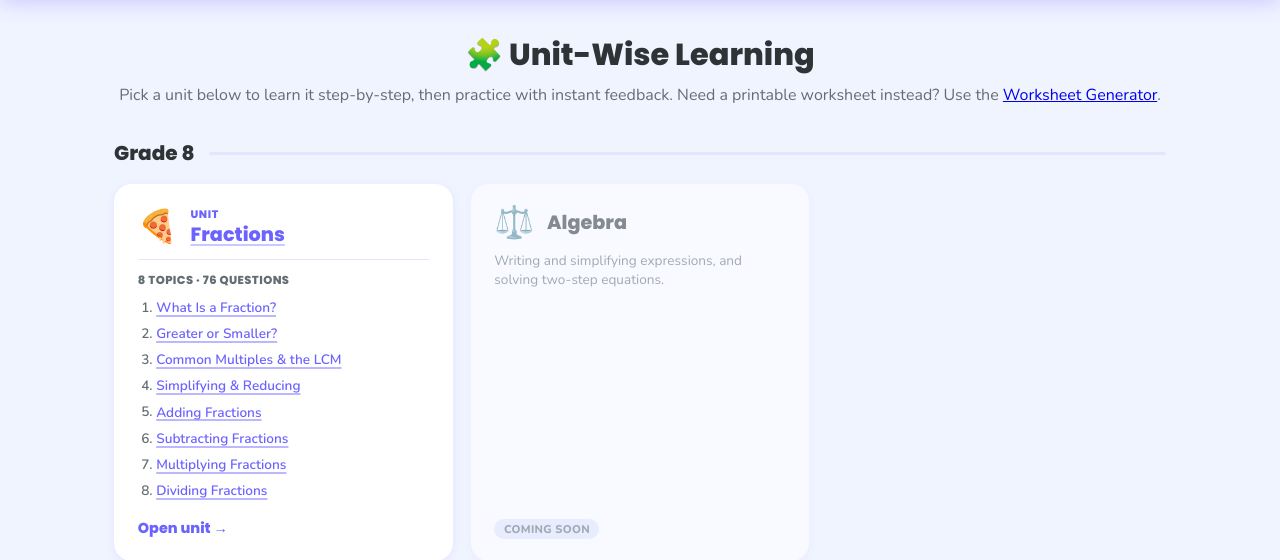
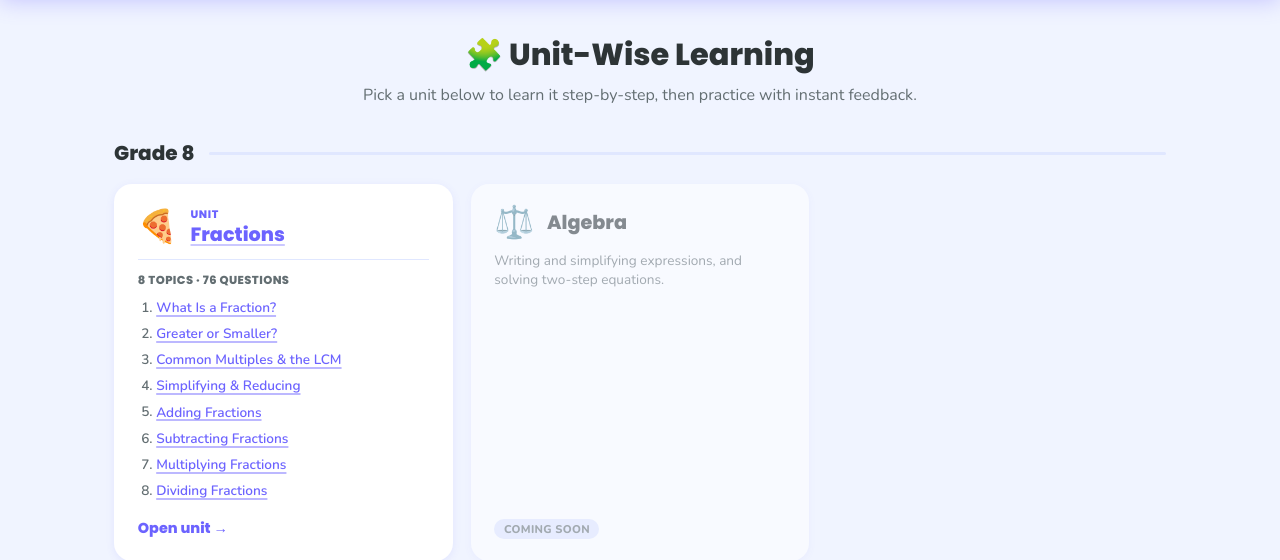
Before and after one commit to malar-labs/Mathsheet, a FastAPI app: page / in a window 1280 px wide. Shown: the part 72-632 px from the top of the page. Run offline with FastAPI, Linux system fonts and the light colour scheme.

Commit message:
Stop offering the worksheet generator in the landing copy
The header button was already inert, but the intro paragraph still sent
people to /generator, so the feature read as half-disabled: a dead button
next to a live link to the same thing.

/generator itself is untouched and still answers, so bookmarks and old
links keep working. Only the invitation is gone.

```diff
--- a/templates/units_home.html
+++ b/templates/units_home.html
@@ -38,7 +38,7 @@
 <main class="main">
     <div class="section-header">
         <h2>🧩 Unit-Wise Learning</h2>
-        <p>Pick a unit below to learn it step-by-step, then practice with instant feedback. Need a printable worksheet instead? Use the <a href="/generator">Worksheet Generator</a>.</p>
+        <p>Pick a unit below to learn it step-by-step, then practice with instant feedback.</p>
     </div>
 
     {% if not_found %}
```
Also changed, not shown: tests/test_app.py (+5 -2 lines).
